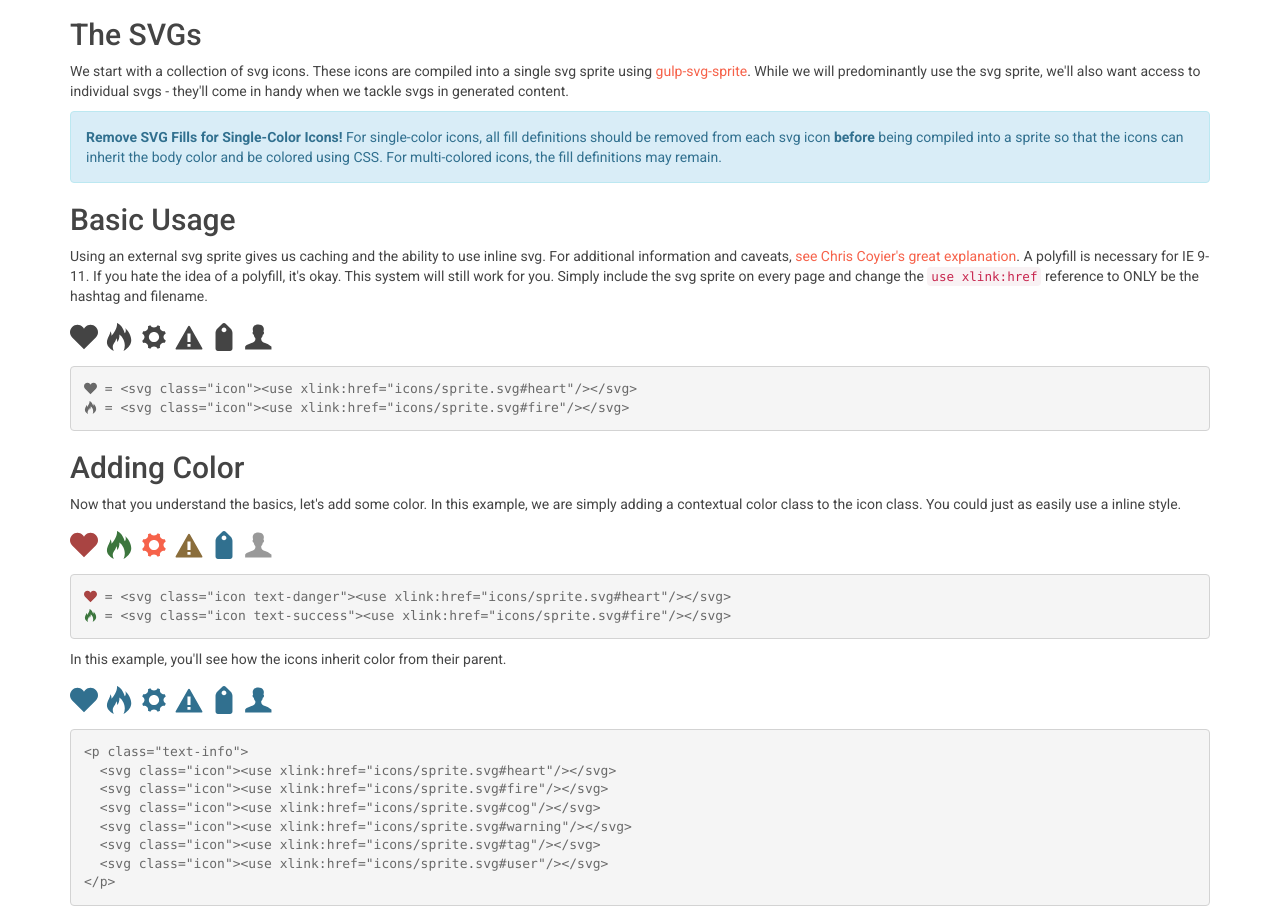
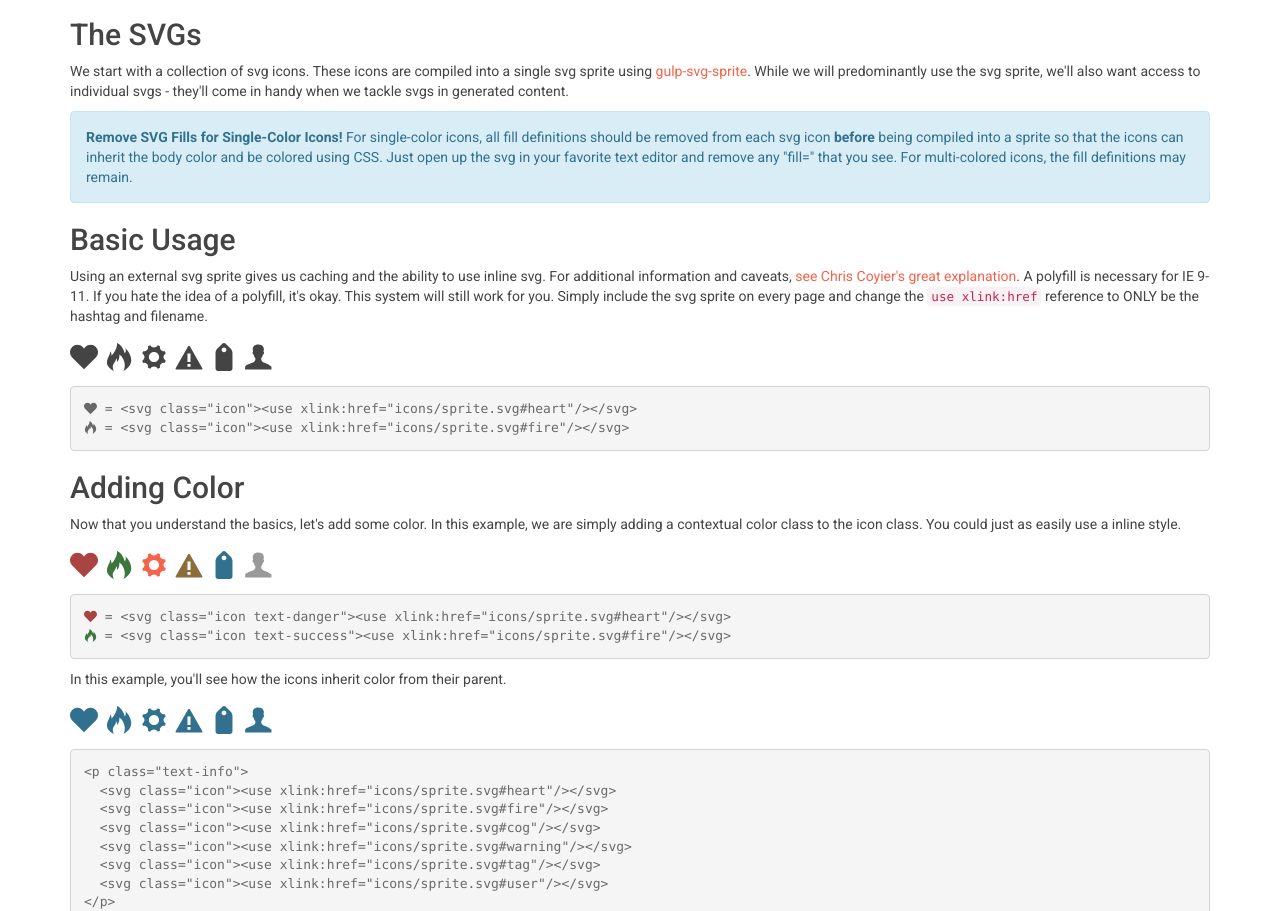
Before and after one commit to mcraiganthony/svg-icons, a website: page dist/index.html in a window 1280 px wide. Shown: the part 799-1710 px from the top of the page. Drawn offline with Linux system fonts and the light colour scheme.

Commit message:
Craig - update notes

```diff
--- a/dist/index.html
+++ b/dist/index.html
@@ -43,7 +43,7 @@
 
       <h2>The SVGs</h2>
       <p>We start with a collection of svg icons. These icons are compiled into a single svg sprite using <a href="https://github.com/jkphl/gulp-svg-sprite" target="_blank">gulp-svg-sprite</a>. While we will predominantly use the svg sprite, we'll also want access to individual svgs - they'll come in handy when we tackle svgs in generated content.</p>
-      <div class="alert alert-info" role="alert"><strong>Remove SVG Fills for Single-Color Icons!</strong> For single-color icons, all fill definitions should be removed from each svg icon <strong>before</strong> being compiled into a sprite so that the icons can inherit the body color and be colored using CSS. For multi-colored icons, the fill definitions may remain.</div>
+      <div class="alert alert-info" role="alert"><strong>Remove SVG Fills for Single-Color Icons!</strong> For single-color icons, all fill definitions should be removed from each svg icon <strong>before</strong> being compiled into a sprite so that the icons can inherit the body color and be colored using CSS. Just open up the svg in your favorite text editor and remove any "fill=" that you see. For multi-colored icons, the fill definitions may remain.</div>
 
       <h2>Basic Usage</h2>
       <p>Using an external svg sprite gives us caching and the ability to use inline svg. For additional information and caveats, <a href="https://css-tricks.com/svg-use-external-source/" target="_blank">see Chris Coyier's great explanation</a>. A polyfill is necessary for IE 9-11. If you hate the idea of a polyfill, it's okay. This system will still work for you. Simply include the svg sprite on every page and change the <code>use xlink:href</code> reference to ONLY be the hashtag and filename.</p>
```
